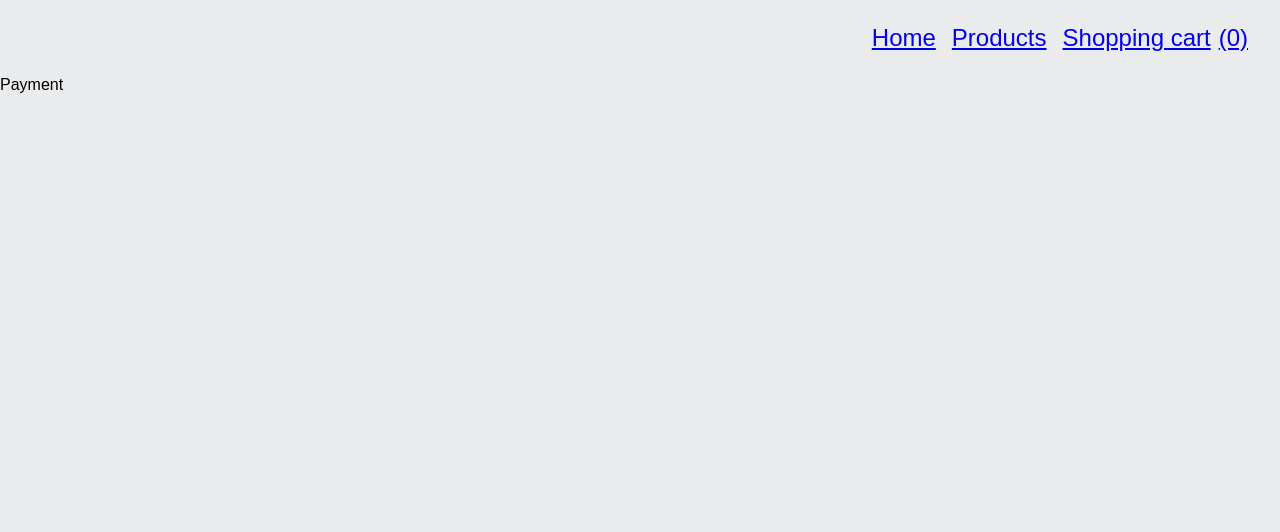
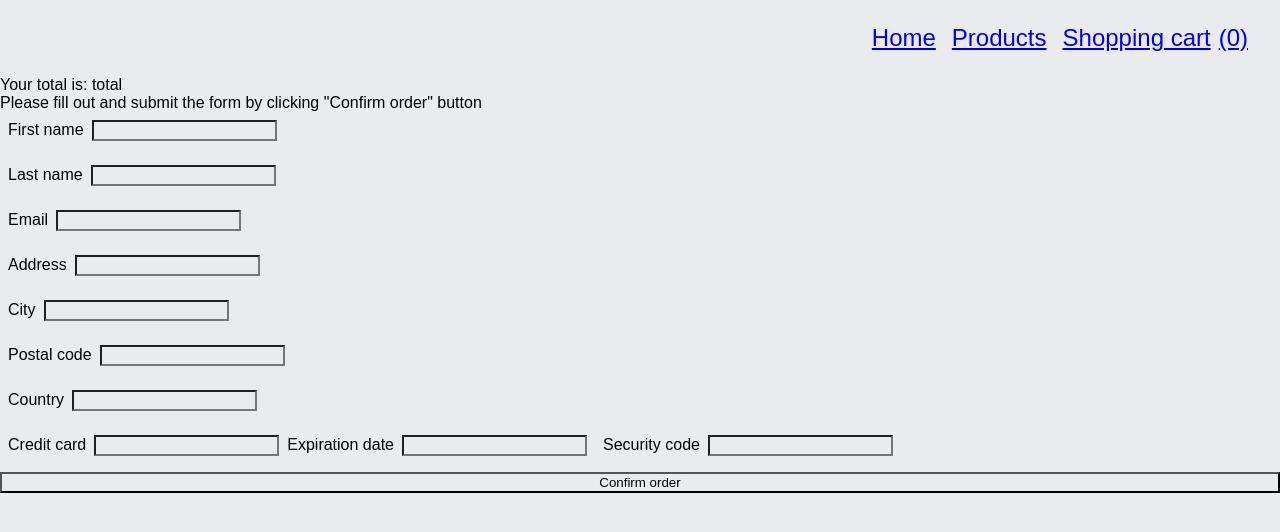
Before and after one commit to Tungstic/next-js-ecommerce-store, a Next.js app: page /checkout in a window 1280 px wide. Shown: the top 532 px of the page. Built offline with nearby package versions, Linux system fonts and the light colour scheme; no server answers; a web font is replaced by a local one.

Commit message:
Create a rough structure and style for CheckoutPage

```diff
--- a/app/checkout/page.js
+++ b/app/checkout/page.js
@@ -1,3 +1,56 @@
+import styles from './page.module.scss';
+
 export default function CheckoutPage() {
-  return <main>Payment</main>;
+  return (
+    <main>
+      <div>Your total is: total</div>
+      <div>
+        Please fill out and submit the form by clicking "Confirm order" button
+      </div>
+
+      <form className={styles.info}>
+        <label>
+          First name
+          <input />
+        </label>
+        <label>
+          Last name
+          <input />
+        </label>
+        <label>
+          Email
+          <input />
+        </label>
+        <label>
+          Address
+          <input />
+        </label>
+        <label>
+          City
+          <input />
+        </label>
+        <label>
+          Postal code
+          <input />
+        </label>
+        <label>
+          Country
+          <input />
+        </label>
+        <label>
+          Credit card
+          <input />
+          <label>
+            Expiration date
+            <input />
+          </label>
+          <label>
+            Security code
+            <input />
+          </label>
+        </label>
+        <button>Confirm order</button>
+      </form>
+    </main>
+  );
 }
--- /dev/null
+++ b/app/checkout/page.module.scss
@@ -0,0 +1,13 @@
+.info {
+  display: flex;
+  flex-direction: column;
+  gap: 8px;
+
+  label {
+    margin: 8px;
+
+    input {
+      margin-left: 8px;
+    }
+  }
+}
```
